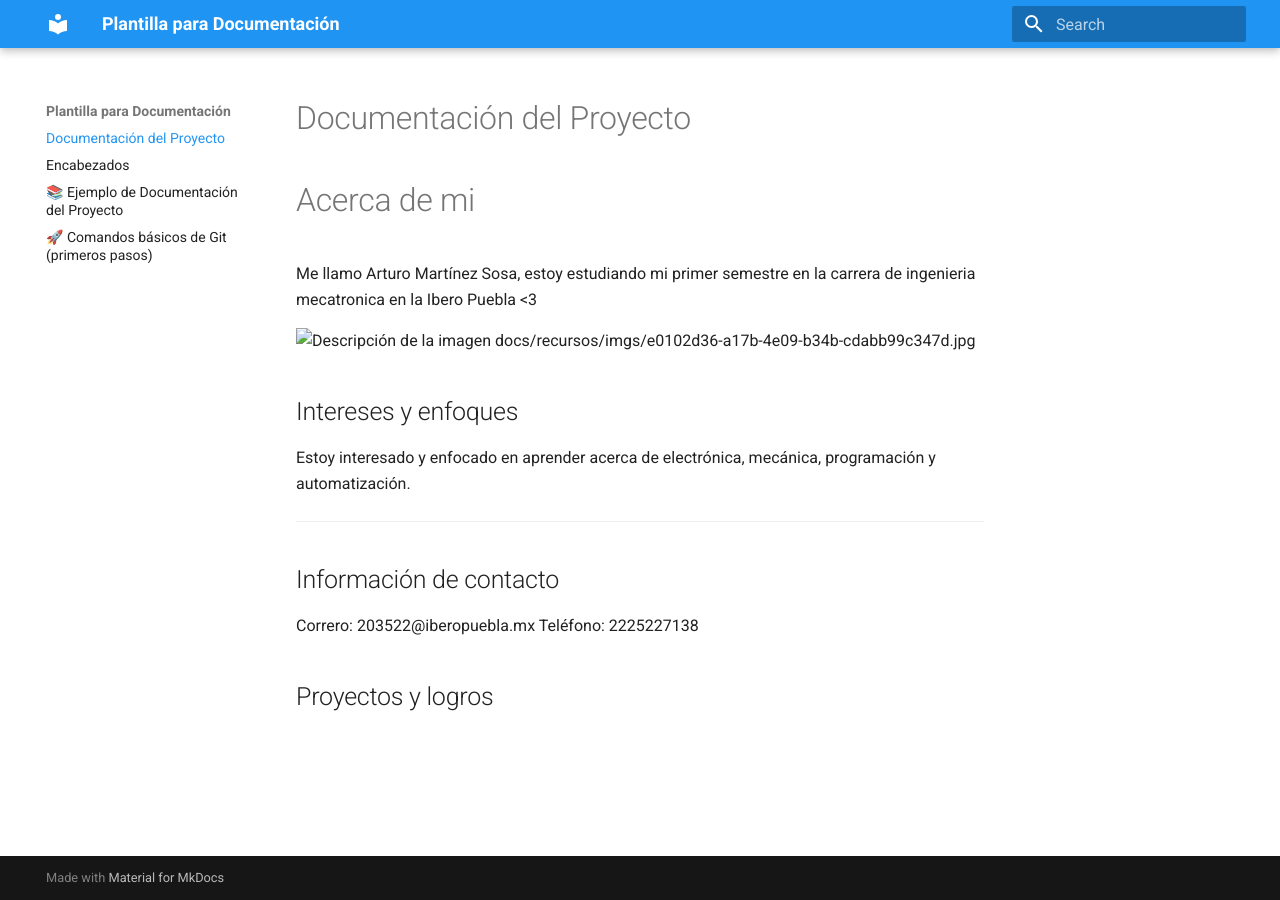
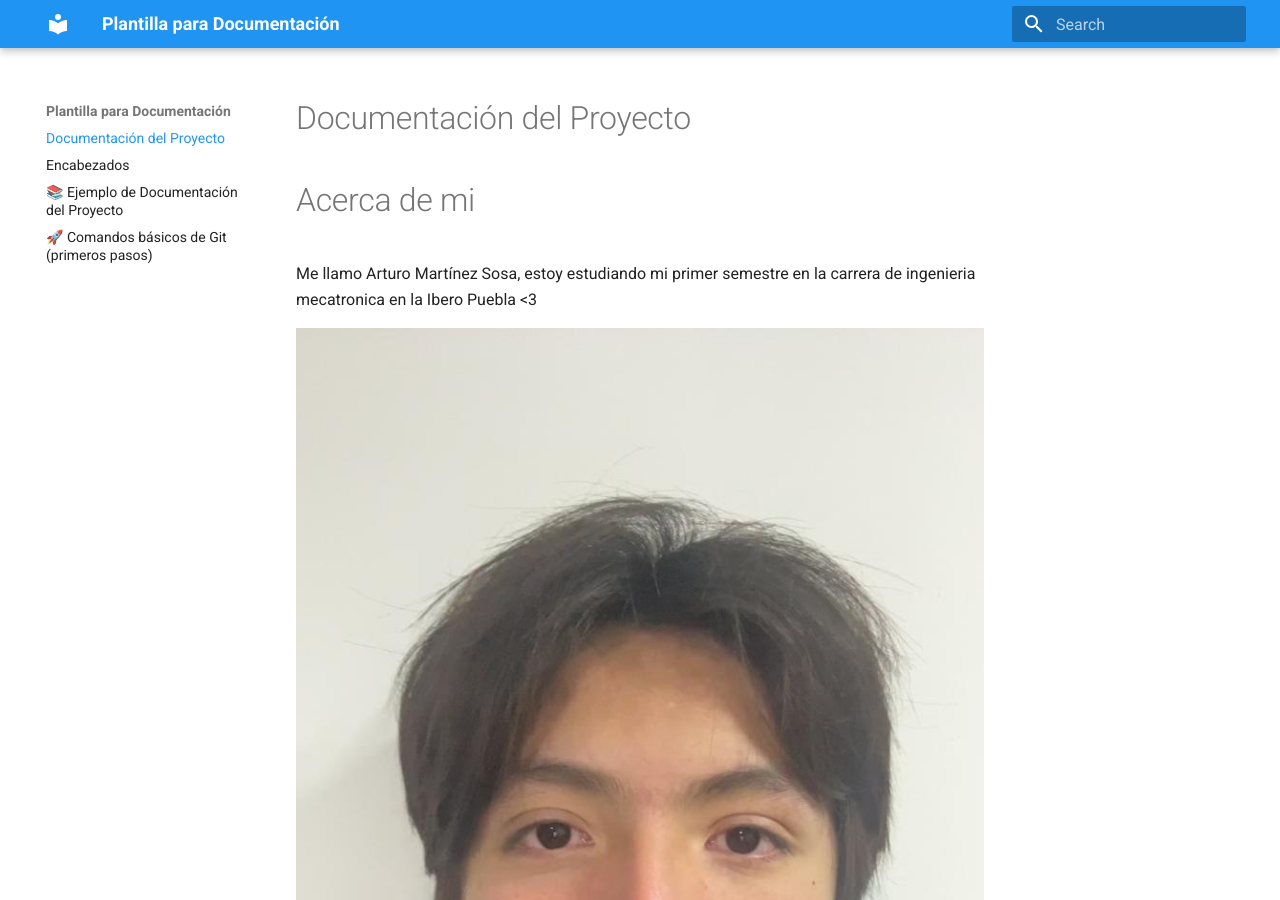
Before and after one commit to Arturo203522/portafolio-ibero, an MkDocs documentation site: the page built from docs/index.md, in a window 1280 px wide and 900 px high. Built offline with MkDocs 1.6.1 and Material for MkDocs 9.7.7, drawn with Linux system fonts in a browser that asks for light colours.

Commit message:
Update index.md

```diff
--- a/docs/index.md
+++ b/docs/index.md
@@ -4,7 +4,7 @@
 #Acerca de mi
 Me llamo Arturo Martínez Sosa, estoy estudiando mi primer semestre en la carrera de ingenieria mecatronica en la Ibero Puebla <3
 
-![Descripción de la imagen](./imgs/e0102d36-a17b-4e09-b34b-cdabb99c347d.jpg)
+![Descripción de la imagen](recursos/imgs/e0102d36-a17b-4e09-b34b-cdabb99c347d.jpg)
 docs/recursos/imgs/e0102d36-a17b-4e09-b34b-cdabb99c347d.jpg
 ##Intereses y enfoques
 Estoy interesado y enfocado en aprender acerca de electrónica, mecánica, programación y automatización.
```
